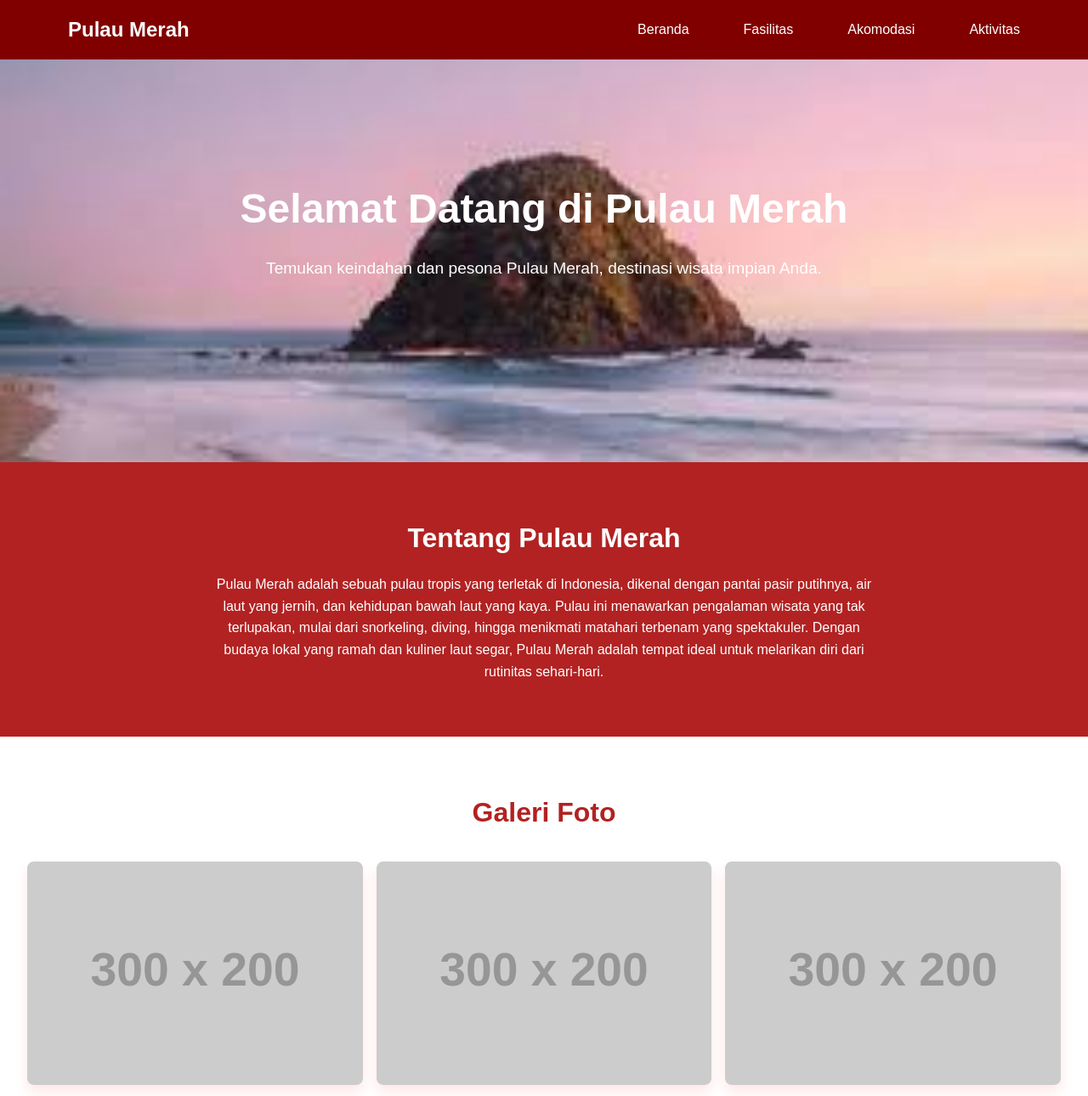
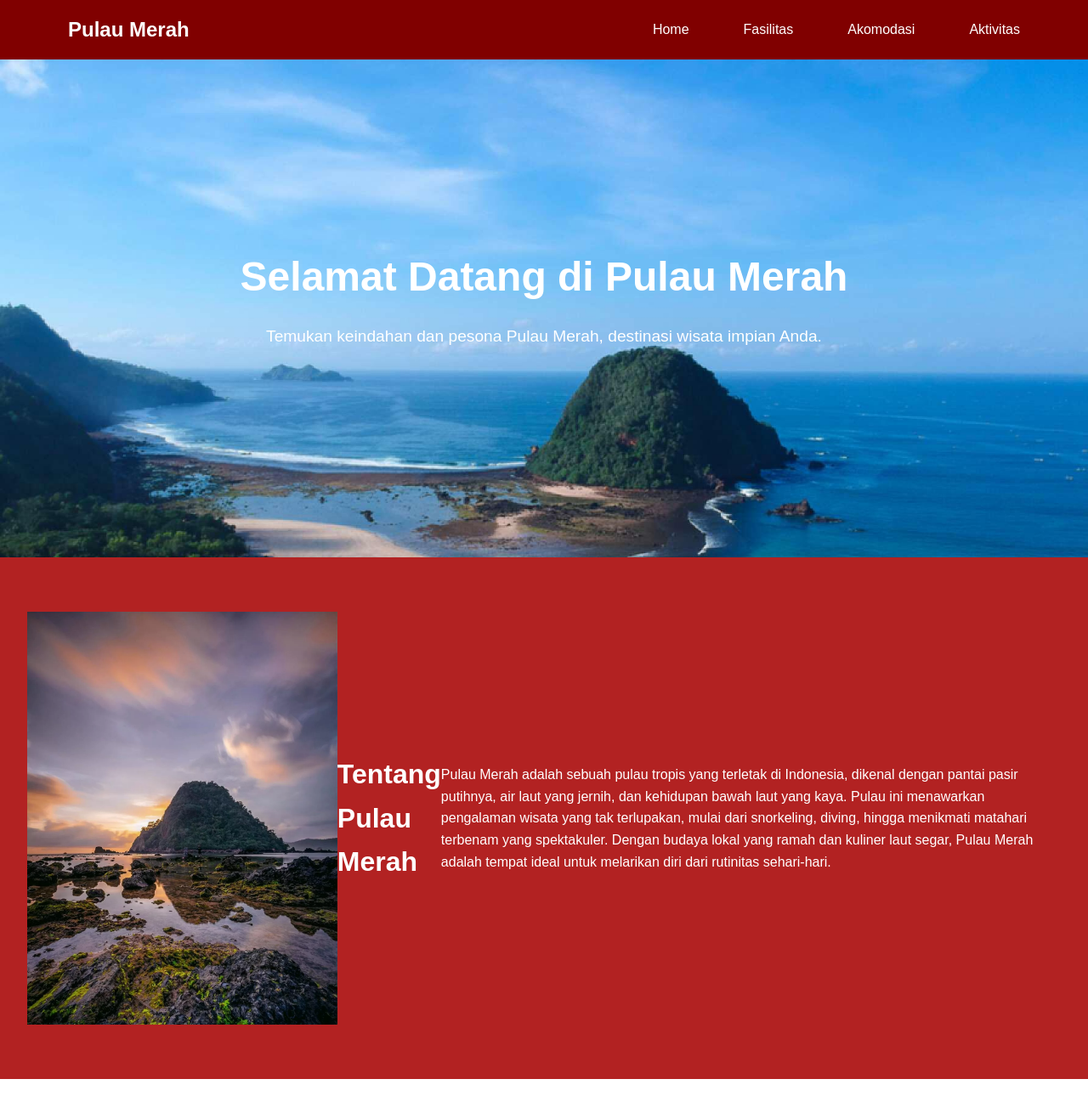
Before and after one commit to toraraffi-maker/kerjaaaaaa, a plain HTML site: page index.html in a window 1280 px wide. Shown: the top 1290 px of the page at 85% size. Drawn offline with Linux system fonts and the light colour scheme; placeholder pictures from the web are drawn by us.

Commit message:
Add files via upload

```diff
--- a/index.html
+++ b/index.html
@@ -13,7 +13,7 @@
                 <h1>Pulau Merah</h1>
             </div>
             <ul class="nav-links">
-                <li><a href="#home">Beranda</a></li>
+                <li><a href="#home">Home</a></li>
                 <li><a href="#about">Fasilitas</a></li>
                 <li><a href="#gallery">Akomodasi</a></li>
                 <li><a href="#contact">Aktivitas</a></li>
@@ -33,7 +33,8 @@
         </section>
 
         <section id="about" class="description">
-            <h2>Tentang Pulau Merah</h2>
+            <img src="assets/gambr 2.webp">
+            <h2 >Tentang Pulau Merah</h2>
             <p>Pulau Merah adalah sebuah pulau tropis yang terletak di Indonesia, dikenal dengan pantai pasir putihnya, air laut yang jernih, dan kehidupan bawah laut yang kaya. Pulau ini menawarkan pengalaman wisata yang tak terlupakan, mulai dari snorkeling, diving, hingga menikmati matahari terbenam yang spektakuler. Dengan budaya lokal yang ramah dan kuliner laut segar, Pulau Merah adalah tempat ideal untuk melarikan diri dari rutinitas sehari-hari.</p>
         </section>
 
--- a/script.js
+++ b/script.js
@@ -11,6 +11,7 @@ document.addEventListener('DOMContentLoaded', function() {
         });
     });
 
+    // Alert sederhana saat klik gambar galeri (opsional)
     const galleryImages = document.querySelectorAll('.gallery-img');
     galleryImages.forEach(img => {
         img.addEventListener('click', function() {
--- a/styles.css
+++ b/styles.css
@@ -72,17 +72,18 @@ body {
 }
 
 .hero {
-    height: 30rem;
+    height: 37rem;
     margin-top: 4rem;
     text-align: center;
     padding: 4rem 2rem;
-    background: url(assets/pulaumerahbg.jpeg);
-    background-size: cover;
+    background: url(assets/gambar\ 1.jpeg);
+    background-size:cover;
     color: var(--primary-red);
 }
 
 .hero h2 {
     margin-top: 5rem;
+    padding-top: 5rem;
     font-size: 3rem;
     margin-bottom: 1rem;
     color: #ffffff;
@@ -97,12 +98,16 @@ body {
     padding: 4rem 2rem;
     background-color: var(--primary-red);
     color: var(--primary-white);
-    text-align: center;
+    display: flex;
+    align-items: center;
+}
+
+.description img{
+    width: 30%;
 }
 
 .description h2 {
     font-size: 2rem;
-    margin-bottom: 1rem;
 }
 
 .description p {
```
Also changed, not shown: assets/gambar 1.jpeg (added), assets/gambar 3.jpeg (added), assets/gambr 2.webp (added), assets/perfect-sunset-di-pulau-merah-scaled.jpg (added).
